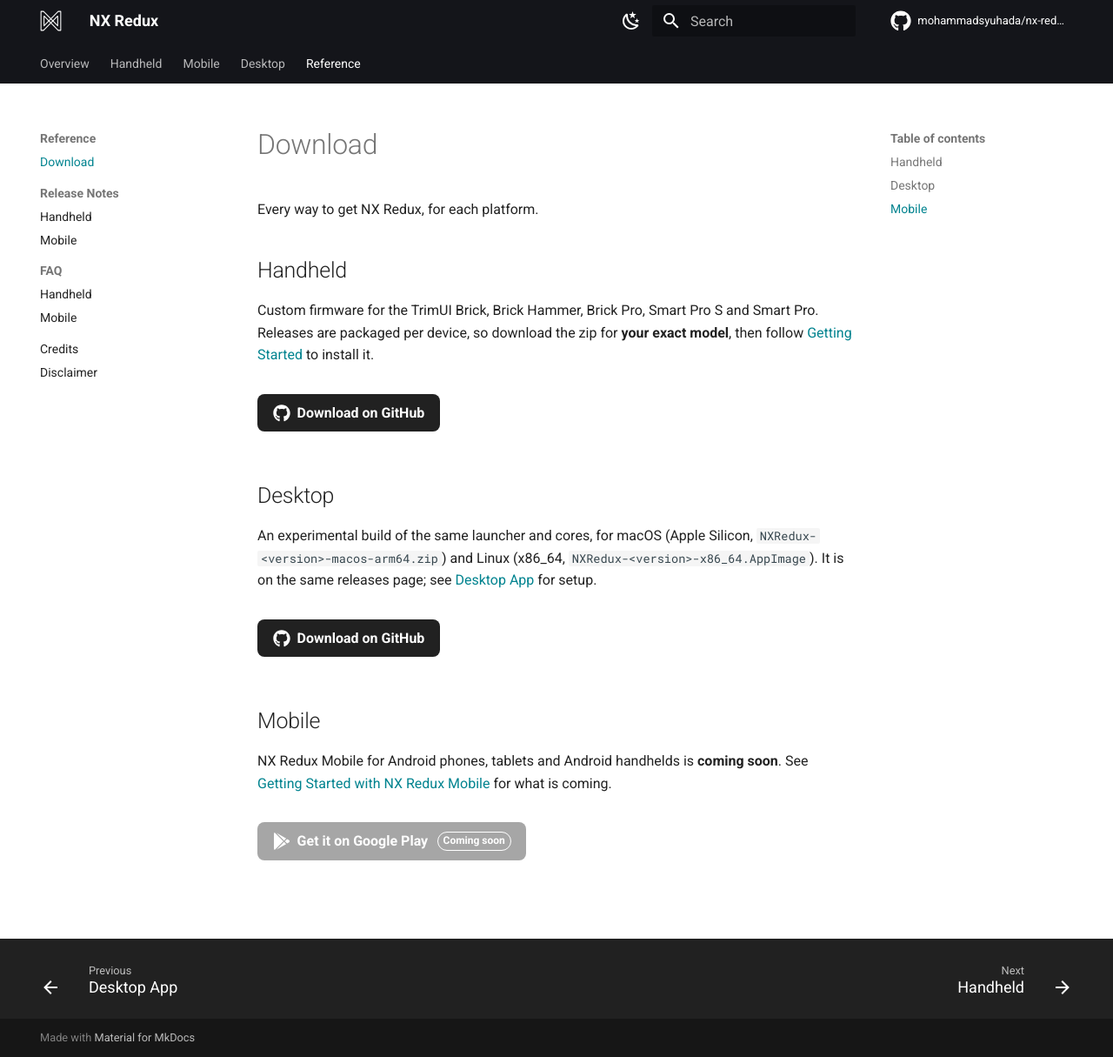
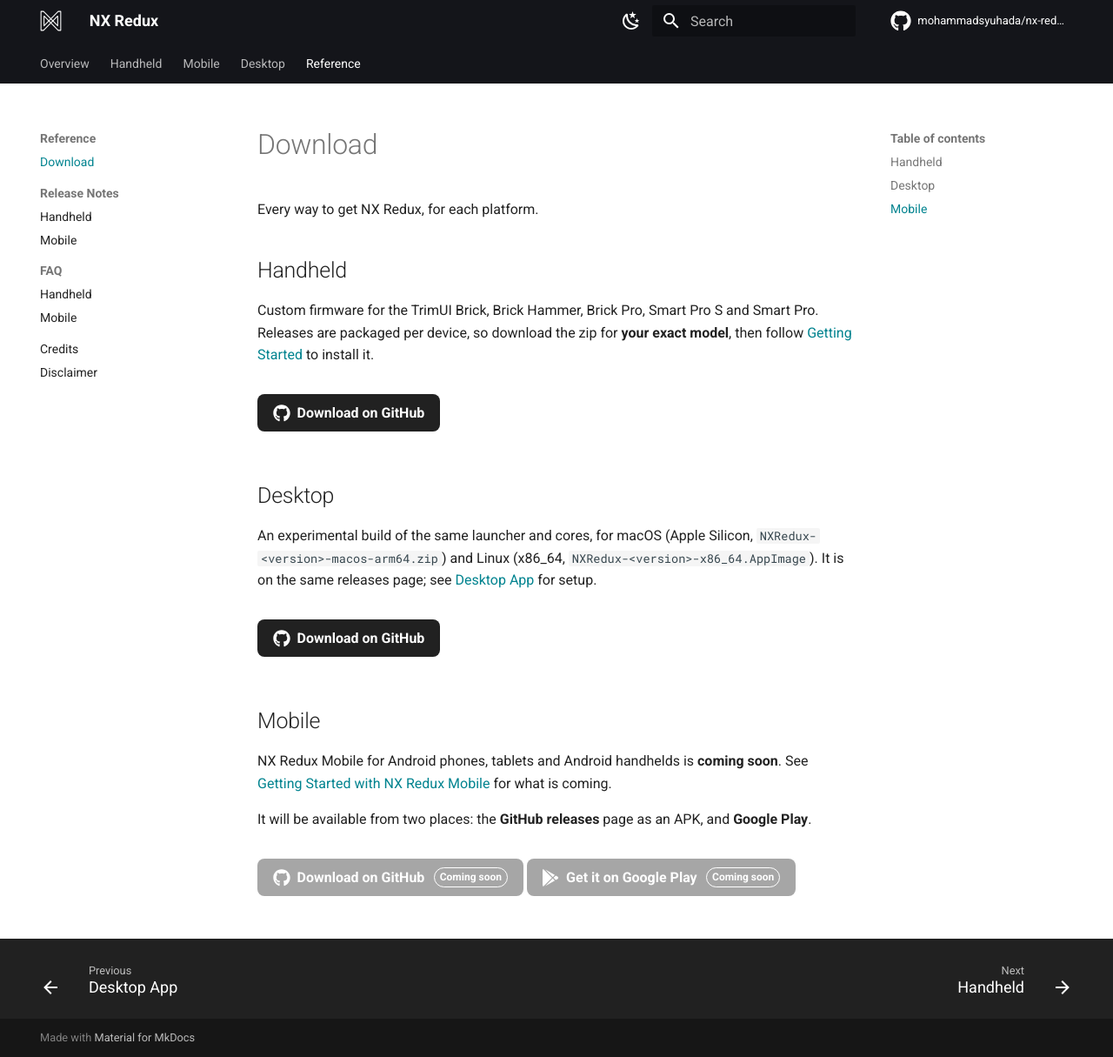
Before and after one commit to mohammadsyuhada/nx-redux-docs, an MkDocs documentation site: the page built from docs/reference/download.md, in a window 1280 px wide and 1215 px high. Shown: the whole window at 87% size. Built offline with MkDocs 1.6.1 and Material for MkDocs 9.7.7, drawn with Linux system fonts in a browser that asks for light colours; comment, search, counter and statistics services are not loaded.

Commit message:
docs(reference): mobile download lists GitHub and Google Play, both coming soon

```diff
--- a/docs/reference/download.md
+++ b/docs/reference/download.md
@@ -4,8 +4,10 @@
 
 <!-- The badges are theme buttons with the GitHub and Google Play icons, not the
      official store artwork: Google's badge rules forbid altering the badge,
-     including greying it out. When the app is live, replace the disabled
-     button with Google's official "Get it on Google Play" badge, unmodified. -->
+     including greying it out. When the app is live, turn the mobile GitHub
+     badge into a link like the handheld one, and replace the disabled Google
+     Play button with Google's official "Get it on Google Play" badge,
+     unmodified. -->
 
 ## Handheld
 
@@ -36,6 +38,10 @@
 [Getting Started with NX Redux Mobile](../mobile/getting-started.md) for what
 is coming.
 
+It will be available from two places: the **GitHub releases** page as an
+APK, and **Google Play**.
+
 <div class="nx-badges" markdown>
+<span class="nx-badge-link is-disabled" role="link" aria-disabled="true" markdown>:fontawesome-brands-github: Download on GitHub <span class="nx-badge-link__note">Coming soon</span></span>
 <span class="nx-badge-link is-disabled" role="link" aria-disabled="true" markdown>:fontawesome-brands-google-play: Get it on Google Play <span class="nx-badge-link__note">Coming soon</span></span>
 </div>
```
Also changed, not shown: 1 other file.
